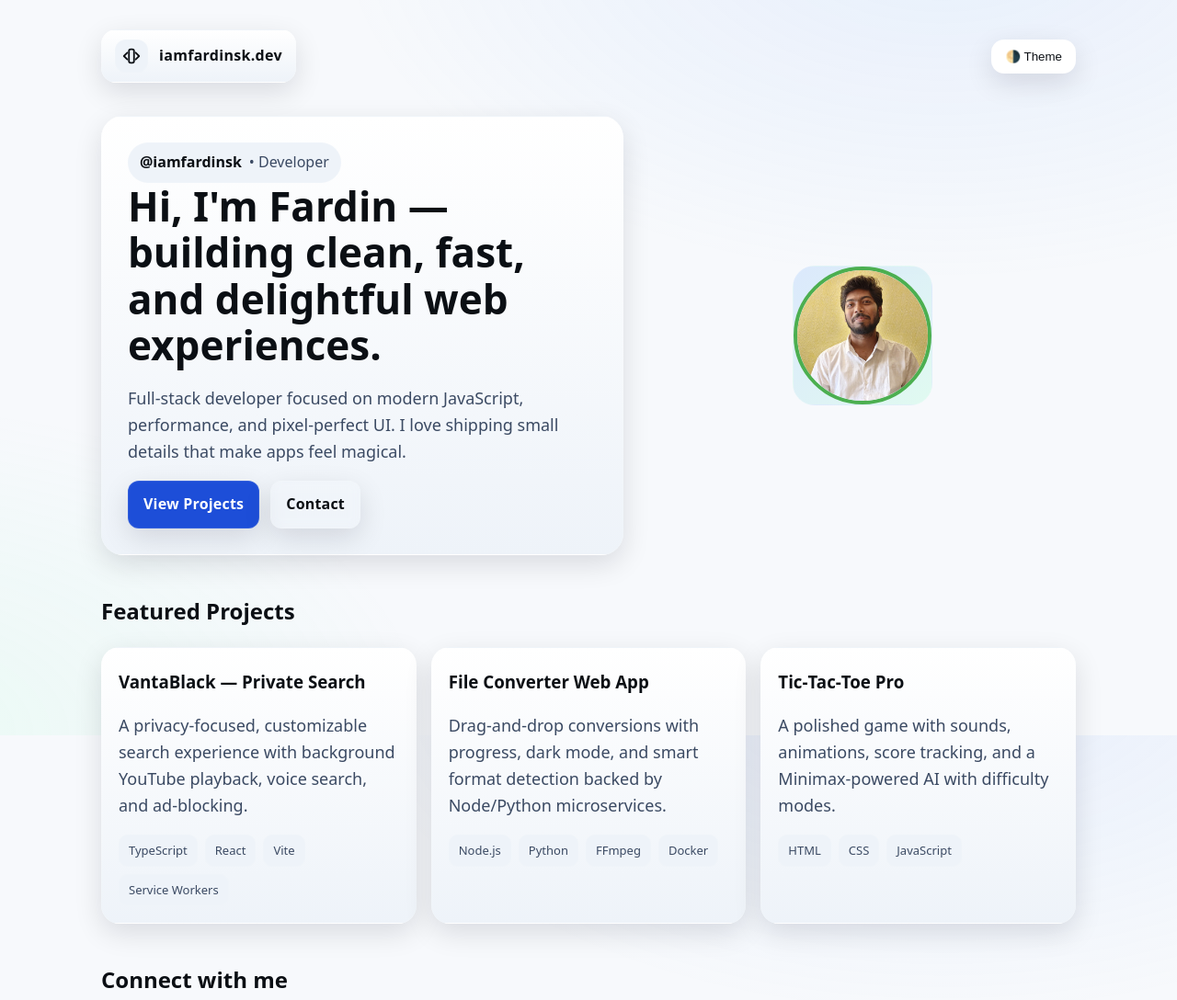
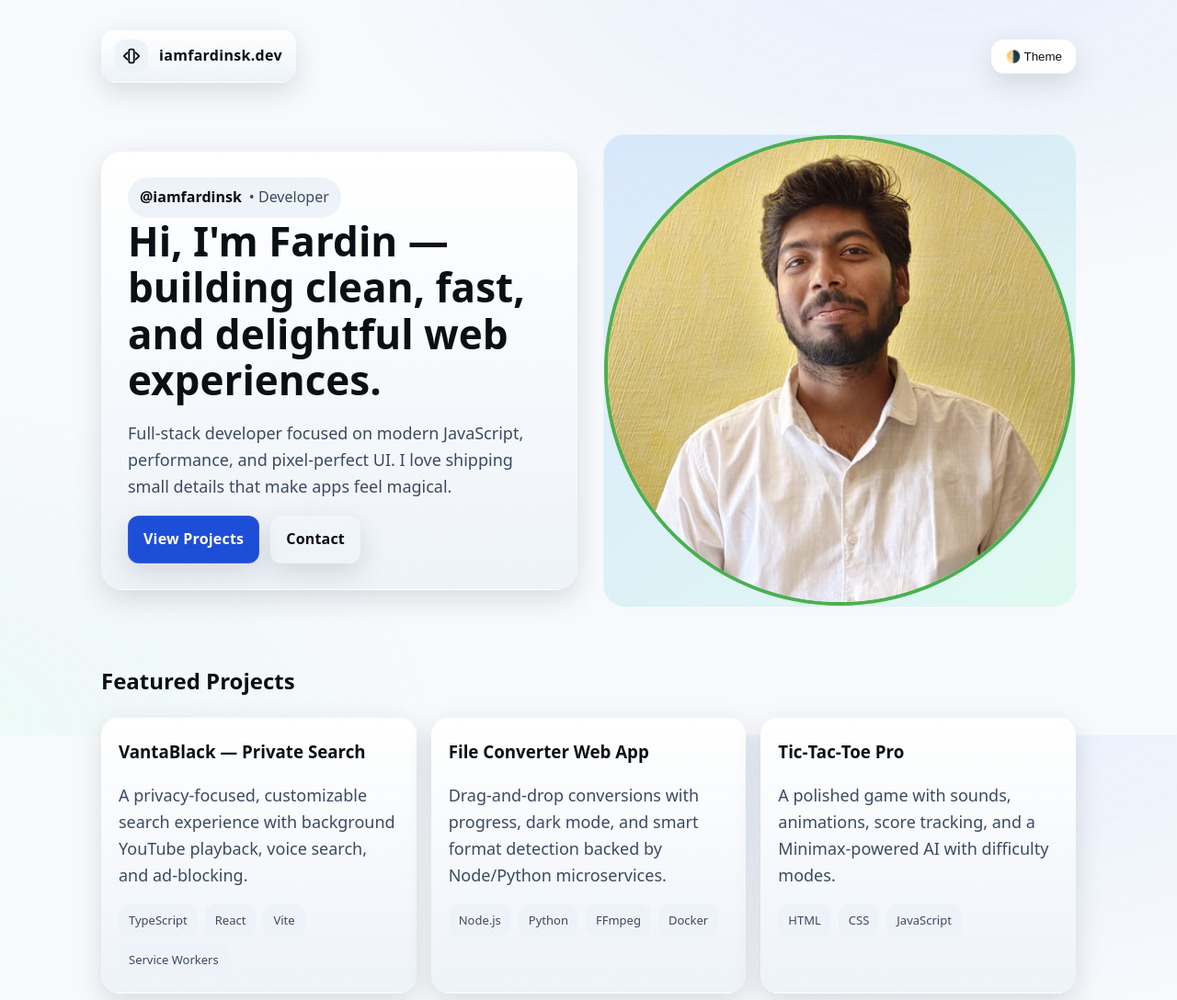
Before and after one commit to omaairsk/iamfardinsk, a plain HTML site: page index.html in a window 1280 px wide. Shown: the top 1088 px of the page at 92% size. Drawn offline with Linux system fonts and the light colour scheme.

Commit message:
index.html

```diff
--- a/index.html
+++ b/index.html
@@ -136,8 +136,8 @@
 }
 
 .avatar-img {
-  width: 150px;
-  height: 150px;
+  width: 512px;
+  height: 512px;
   border-radius: 50%; /* Circular frame */
   border: 4px solid #4CAF50; /* Green border */
   object-fit: cover;
```
